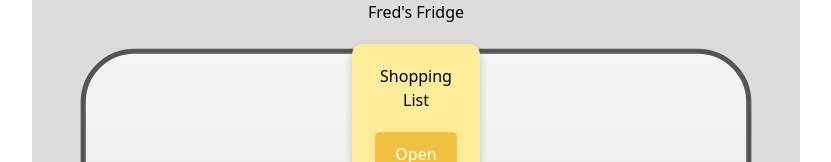
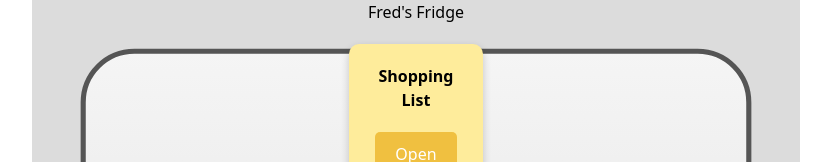
Before and after one commit to sarayuv/sasehack-2025, a React (Vite) app in the folder frontend/: page / in a window 1280 px wide. Shown: the top 162 px of the page, without its empty margins (224-1055 px from the left). Built offline with nearby package versions, Linux system fonts and the light colour scheme.

Commit message:
boid headers

```diff
--- a/frontend/src/styles/ShoppingList.css
+++ b/frontend/src/styles/ShoppingList.css
@@ -35,6 +35,10 @@ li {
     width: 70%;
     font-size: 1rem;
     margin: 10px 10px;
+}
+
+.modal-content h2 {
+    font-weight: bold;
 }
 
 .modal-content button {
@@ -86,6 +90,10 @@ li {
     align-items: center;
 }
 
+.main-shopping-list h2 {
+    font-weight: bold;
+}
+
 .open-shopping-list-button {
     margin-top: 20px;
     padding: 10px 20px;
```
